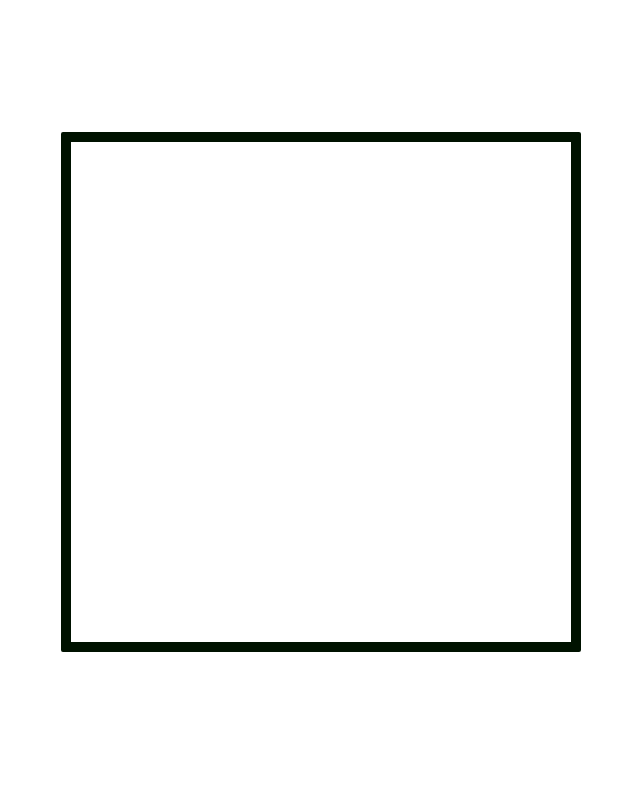
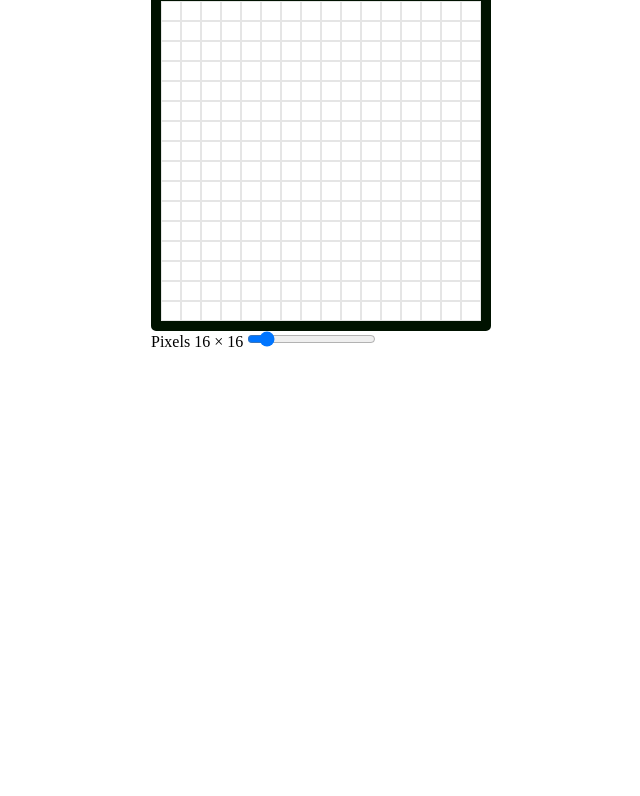
Before and after one commit to 0xkev21/etch-a-sketch, a plain HTML site: page index.html in a window 1280 px wide. Shown: the part 248-1044 px from the top of the page, without its empty margins (319-959 px from the left). After the commit the page ends 800 px from the top, so only its background shows below. Drawn offline with Linux system fonts and the light colour scheme.

Commit message:
add user input feature for custom pixel count
The user can now choose the pixel count from 6 to 100 as will.

```diff
--- a/index.html
+++ b/index.html
@@ -8,7 +8,19 @@
 </head>
 <body>
     <!-- Sketch Container -->
-    <div class="container"></div>
+    <h1>Etch A Sketch</h1>
+    <section class="main">
+        <div class="container"></div>
+
+        <div class="controls">
+
+            <label for="col-count"> Pixels <span class="pixels">16</span> × <span class="pixels">16</span>
+                <input type="range" id="col-count" name="col-count" step="1" min="6" value="16" max="100">
+            </label>
+
+        </div>
+    </section>
+
 
 
     <script src="script.js"></script>
--- a/script.js
+++ b/script.js
@@ -1,38 +1,54 @@
 const container = document.querySelector('.container');
-const pixelCount = 16 * 16;
+const column = document.querySelector('#col-count'); // input for column count
 const color = 'black';
 
-// Create pixels inside the container to make sketchpad
-function createSketch(pCount) {
+// function to create pixels inside the container to make sketchpad
+function createSketch() {
+
+    // clear the container
+    container.innerHTML = '';
+
+    const colCount = column.value;
+    const pixelCount = colCount**2; // square of col count
+
+    // create dom fragment for better performance
     const fragment = new DocumentFragment();
-    for (let i = 0; i < pCount; i++) {
+
+    for (let i = 0; i < pixelCount; i++) {
         const pixel = document.createElement('div');
         pixel.classList.add('pixel');
+
+        // reset the width of each pixel
+        pixel.style.setProperty('--pixel-count', colCount);
+
         fragment.appendChild(pixel);
     }
     container.appendChild(fragment);
 }
-createSketch(pixelCount);
+createSketch();
 
 // initiate painting with a boolean value
 let painting = false;
-
 function draw(e) {
     if (!painting) return;
     e.target.classList.add('draw');
 }
-
 // start the painting on mousedown
 document.body.addEventListener('mousedown', function(e) {
     painting = true;
     draw(e);
 });
-
-// continue the draw on mousemove and mouseenter the container
-container.addEventListener('mouseenter', function(e) {
-    draw();
-});
+// continue the drawing during mousemove
 container.addEventListener('mousemove', draw);
-
 // end the painting on mouseup
 document.body.addEventListener('mouseup', () => {painting = false;});
+
+column.addEventListener('change', createSketch);
+
+//display the pixels count in the DOM
+column.addEventListener('input', () => {
+    const displayPixels = document.querySelectorAll('.pixels');
+    displayPixels.forEach(p => {
+        p.textContent = column.value;
+    })
+})
--- a/style.css
+++ b/style.css
@@ -6,7 +6,7 @@
 
 :root {
     --pixel-count : 16;
-    --container-size: 500px;
+    --container-size: 320px;
     --pen-color : hsl(0, 0%, 0%);
 }
 
@@ -15,7 +15,8 @@ body {
     justify-content: center;
     align-items: center;
     height: 100vh;
-    height: 100vw;
+    width: 100vw;
+    flex-direction: column;
 }
 
 .container {
@@ -27,7 +28,7 @@ body {
     user-select: none;
     border: 10px solid rgb(0, 18, 0);
     box-sizing: content-box;
-    border-radius: 2px;
+    border-radius: 5px;
 }
 
 .container > .pixel {
@@ -35,6 +36,7 @@ body {
     height: calc(var(--container-size)/var(--pixel-count));
     -webkit-user-select: none;
     user-select: none;
+    border: 1px solid rgba(0, 0, 0, 0.1);
 }
 
 .container > .pixel.draw {
```
